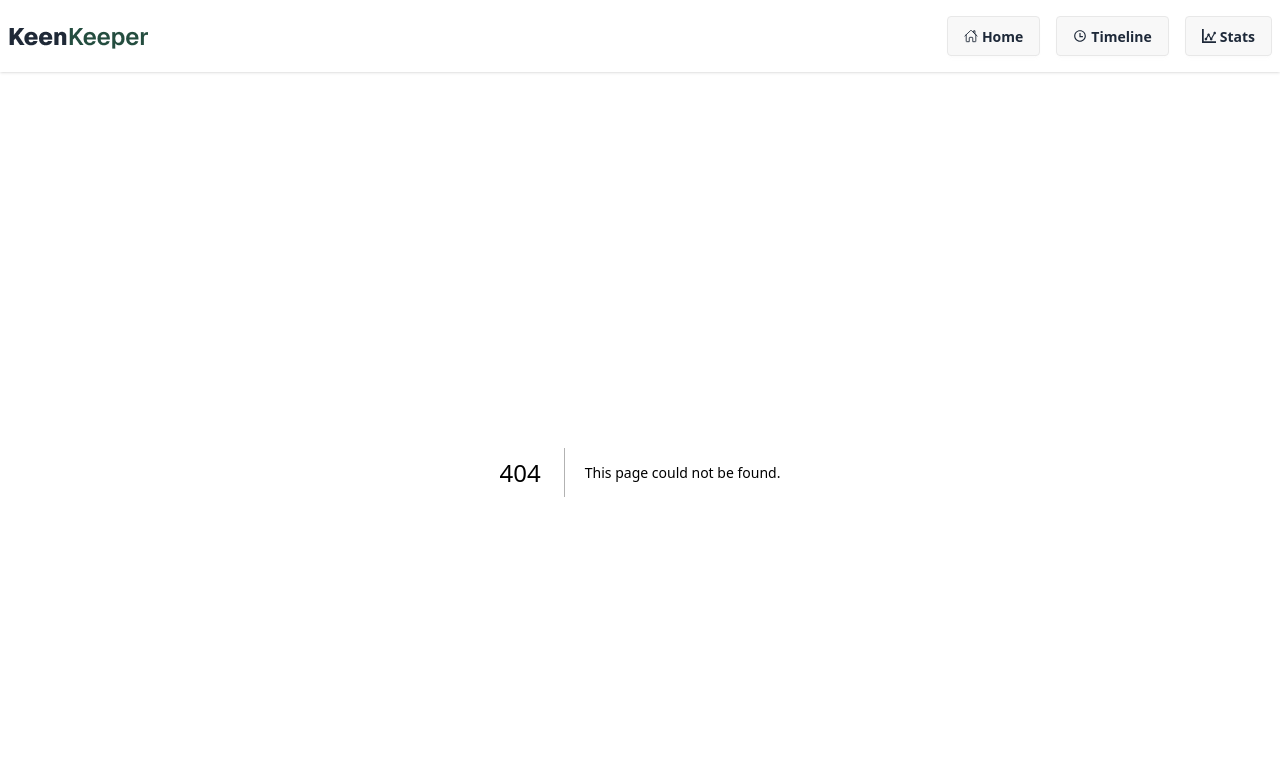
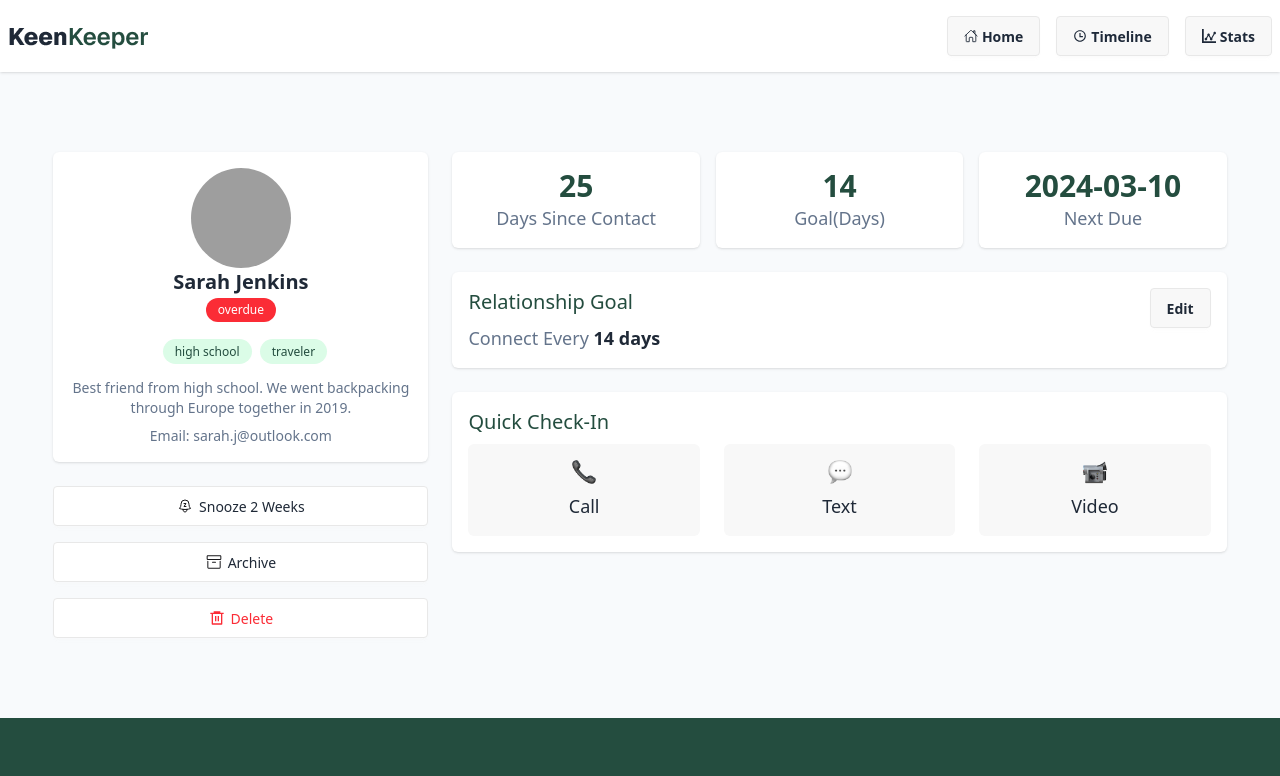
Before and after one commit to ApuKM/Keen-Keeper, a Next.js app: page /friends/1 in a window 1280 px wide. Before the commit this address had no page. Shown: the top 776 px of the page. Built offline with nearby package versions, Linux system fonts and the light colour scheme; grey boxes are pictures that could not be loaded.

Commit message:
Added friend details page with dynamic id

```diff
--- /dev/null
+++ b/src/app/friends/[id]/page.jsx
@@ -0,0 +1,29 @@
+import DetailsSidebar from '@/components/ui/friendDetails/FriendDetails';
+import Interactions from '@/components/ui/friendDetails/Interactions';
+import { friendsPromise } from '@/lib/friendsPromise';
+import { notFound } from 'next/navigation';
+import React from 'react';
+
+const FriendDetails = async({params}) => {
+    const friends = await friendsPromise();
+    const {id} = await params;
+    const friend = friends.find((friend) => friend.id === Number(id))
+    if(!friend){
+        notFound()
+    }
+
+    return (
+        <div className=' py-10 md:py-20 bg-[#F8FAFC]'>
+            <div className='grid grid-cols-12 gap-6 w-11/12 max-w-7xl mx-auto'>
+            <div id='left' className='col-span-4'>
+                <DetailsSidebar friend={friend}/>
+            </div>
+            <div id="right" className='col-span-8'>
+                <Interactions friend={friend}/>
+            </div>
+            </div>
+        </div>
+    );
+};
+
+export default FriendDetails;
--- /dev/null
+++ b/src/app/not-found.jsx
@@ -0,0 +1,15 @@
+import Link from "next/link";
+import React from "react";
+
+const NotFoundPage = () => {
+  return (
+    <div className="h-screen bg-purple-100 flex flex-col items-center justify-center font-bold text-5xl text-black">
+      This page is not found!
+      <Link href={"/"}>
+        <button className="btn bg-[#244D3F] text-white w-50 mt-10">Back to home</button>
+      </Link>
+    </div>
+  );
+};
+
+export default NotFoundPage;
--- a/src/components/Friends.jsx
+++ b/src/components/Friends.jsx
@@ -1,10 +1,8 @@
 import React from "react";
 import Friend from "./ui/Friend";
+import { friendsPromise } from "@/lib/friendsPromise";
 
-const friendsPromise = async () => {
-  const res = await fetch("http://localhost:3000/data.json");
-  return res.json();
-};
+
 
 const Friends = async () => {
   const friends = await friendsPromise();
--- a/src/components/ui/Friend.jsx
+++ b/src/components/ui/Friend.jsx
@@ -1,9 +1,10 @@
 import Image from "next/image";
+import Link from "next/link";
 import React from "react";
 
 const Friend = ({ friend }) => {
   return (
-    <div>
+    <Link href={`friends/${friend.id}`}>
       <div className="text-center p-4 bg-white shadow-sm rounded-md hover:shadow-lg transition-all">
         <Image
           src={friend.picture}
@@ -29,7 +30,7 @@ const Friend = ({ friend }) => {
           {friend.status}
         </p>
       </div>
-    </div>
+    </Link>
   );
 };
 
--- /dev/null
+++ b/src/components/ui/friendDetails/FriendDetails.jsx
@@ -0,0 +1,46 @@
+import Image from "next/image";
+import React from "react";
+import { GoArchive } from "react-icons/go";
+import { HiOutlineBellSnooze } from "react-icons/hi2";
+import { RiDeleteBin6Line } from "react-icons/ri";
+
+const DetailsSidebar = ({friend}) => {
+  return (
+    <div className="space-y-6">
+    <div className="text-center p-4 bg-white shadow-sm rounded-md">
+      <Image
+        src={friend.picture}
+        alt={friend.name}
+        width={100}
+        height={100}
+        className="w-25 h-25 object-center object-cover mx-auto rounded-full"
+      />
+      <h2 className="text-[#1F2937] font-semibold text-xl">{friend.name}</h2>
+      <p
+        className={`text-xs font-medium py-1 px-3 text-white inline-flex rounded-full ${friend.status === "on-track" ? "bg-[#244D3F]" : friend.status === "almost due" ? "bg-yellow-500" : "bg-red-500"}`}
+      >
+        {friend.status}
+      </p>
+      <h4 className="my-4 ">
+        {friend.tags.map((tag, ind) => (
+          <span
+            key={ind}
+            className="bg-green-100 text-[#244D3F] text-xs font-medium py-1 px-3 rounded-full ml-2"
+          >
+            {tag}
+          </span>
+        ))}
+      </h4>
+      <h3 className="text-[#64748B] mb-2 text-sm">{friend.bio}</h3>
+      <h4 className="text-sm text-[#64748B] font-medium ">Email: {friend.email}</h4>
+    </div>
+    <div className="space-y-4">
+    <button className="btn w-full bg-white flex items-center"><HiOutlineBellSnooze className="w-4 h-4"/><span className="text-[#1F2937] font-medium">Snooze 2 Weeks</span></button>
+    <button className="btn w-full bg-white flex items-center"><GoArchive className="w-4 h-4"/><span className="text-[#1F2937] font-medium">Archive</span></button>
+    <button className="btn w-full bg-white flex items-center text-red-500"><RiDeleteBin6Line className="w-4 h-4"/><span className=" font-medium">Delete</span></button>
+    </div>
+    </div>
+  );
+};
+
+export default DetailsSidebar;
--- /dev/null
+++ b/src/components/ui/friendDetails/InteractionBtn.jsx
@@ -0,0 +1,26 @@
+import Image from "next/image";
+import React from "react";
+import callIcon from "@/assets/call.png";
+import textIcon from "@/assets/text.png";
+import videoIcon from "@/assets/video.png";
+
+const InteractionBtn = () => {
+  return (
+    <div className="grid grid-cols-3 gap-6">
+      <div className="text-center text-[#1F2937] p-4 bg-base-200 rounded-md">
+        <Image src={callIcon} alt="Call-icon" className="mx-auto w-6 h-6" />
+        <p className="text-lg mt-2">Call</p>
+      </div>
+      <div className="text-center text-[#1F2937] p-4 bg-base-200  rounded-md">
+        <Image src={textIcon} alt="Call-icon" className="mx-auto w-6 h-6"/>
+        <p className="text-lg mt-2">Text</p>
+      </div>
+      <div className="text-center text-[#1F2937] p-4 bg-base-200 rounded-md">
+        <Image src={videoIcon} alt="Call-icon" className="mx-auto w-6 h-6"/>
+        <p className="text-lg mt-2">Video</p>
+      </div>
+    </div>
+  );
+};
+
+export default InteractionBtn;
--- /dev/null
+++ b/src/components/ui/friendDetails/Interactions.jsx
@@ -0,0 +1,46 @@
+import React from "react";
+import InteractionBtn from "./InteractionBtn";
+
+const Interactions = ({ friend }) => {
+  const { days_since_contact, goal, next_due_date } = friend;
+  return (
+    <div className="space-y-6">
+      <div className="grid grid-cols-3 gap-4">
+        <div className="text-center p-4 bg-white shadow-sm rounded-md">
+          <h2 className="text-[#244D3F] font-semibold text-3xl">
+            {days_since_contact}
+          </h2>
+          <p className="text-[#64748B] text-lg">Days Since Contact</p>
+        </div>
+        <div className="text-center p-4 bg-white shadow-sm rounded-md">
+          <h2 className="text-[#244D3F] font-semibold text-3xl">{goal}</h2>
+          <p className="text-[#64748B] text-lg">Goal(Days)</p>
+        </div>
+        <div className="text-center p-4 bg-white shadow-sm rounded-md">
+          <h2 className="text-[#244D3F] font-semibold text-3xl">
+            {next_due_date}
+          </h2>
+          <p className="text-[#64748B] text-lg">Next Due</p>
+        </div>
+      </div>
+      <div className="flex justify-between bg-white shadow-sm rounded-md p-4">
+        <div className="">
+          <h2 className="text-[#244D3F] font-medium text-xl mb-2">
+            Relationship Goal
+          </h2>
+          <p className="text-[#64748B] text-lg">
+            Connect Every{" "}
+            <span className="text-[#1F2937] font-bold">{goal} days</span>
+          </p>
+        </div>
+        <button className="btn text-[#1F2937]">Edit</button>
+      </div>
+      <div className="p-4 bg-white shadow-sm rounded-md">
+        <h2 className="text-[#244D3F] font-medium text-xl mb-2">Quick Check-In</h2>
+        <InteractionBtn />
+      </div>
+    </div>
+  );
+};
+
+export default Interactions;
--- /dev/null
+++ b/src/lib/friendsPromise.js
@@ -0,0 +1,7 @@
+
+
+
+export const friendsPromise = async () => {
+  const res = await fetch("http://localhost:3000/data.json");
+  return res.json();
+};
```
